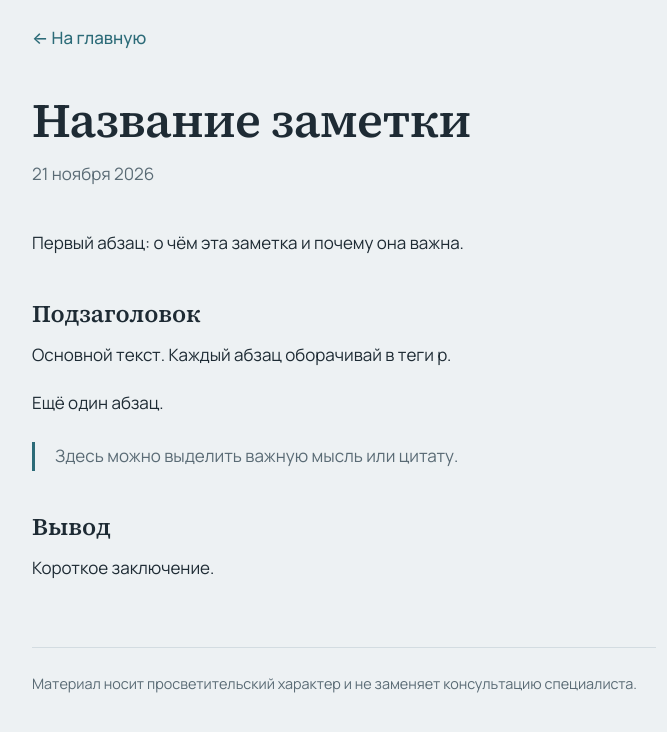
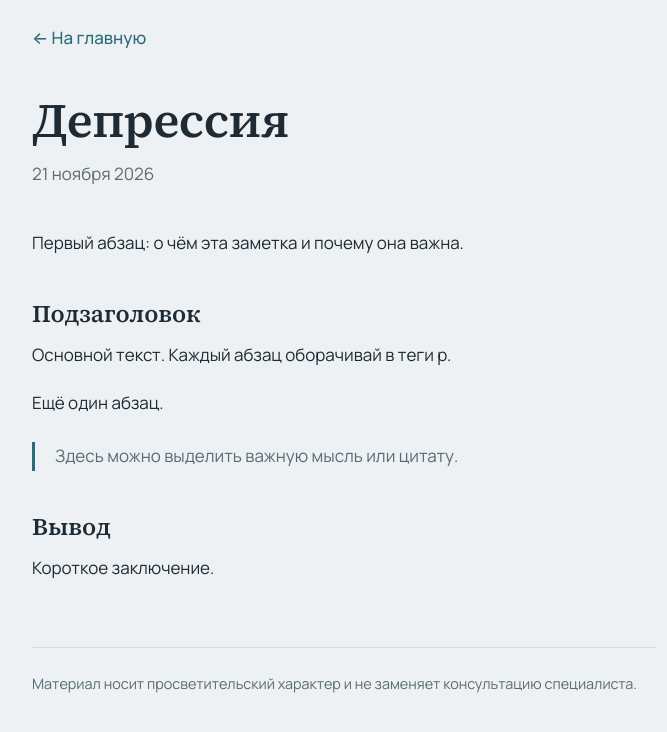
Before and after one commit to nastickly/my_site, a plain HTML site: page depression.html in a window 1280 px wide. Shown: the whole page, without its empty margins (296-963 px from the left). Drawn offline with Linux system fonts and the light colour scheme.

Commit message:
заметка депрессия

```diff
--- a/depression.html
+++ b/depression.html
@@ -34,7 +34,7 @@ footer{margin-top:4rem;padding-top:1.5rem;border-top:1px solid var(--line);color
   <a class="back" href="index.html">← На главную</a>
 
   <article>
-    <h1>Название заметки</h1>
+    <h1>Депрессия</h1>
     <p class="date">21 ноября 2026</p>
 
     <p>Первый абзац: о чём эта заметка и почему она важна.</p>
```
